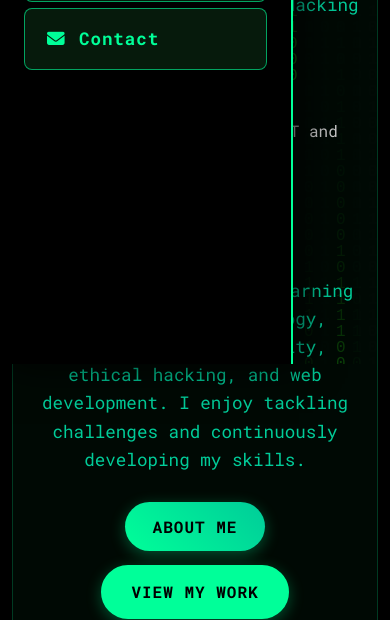
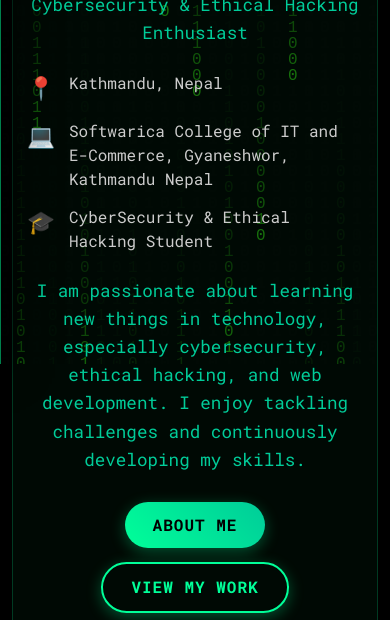
Before and after one commit to Spydomain/SKill-portfolio, a plain HTML site: page index.html in a window 390 px wide. Shown: the part 480-1100 px from the top of the page. Drawn offline with nearby package versions, Linux system fonts and the light colour scheme.

Commit message:
Refactor CSS for clarity and remove blur effects

```diff
--- a/style.css
+++ b/style.css
@@ -195,20 +195,16 @@ img, video, canvas { max-width: 100%; height: auto; display: block; }
     gap: 6px !important;
     padding: 76px 24px 24px !important;
     margin: 0 !important;
-    /* Visual — SOLID BLACK, NO TRANSPARENCY, NO BLUR */
+    /* Visual — SOLID OPAQUE BLACK */
     background: #000000 !important;
     background-color: #000000 !important;
-    /* CRITICAL: REMOVE ALL BLUR - EVERY VARIATION */
+    /* CRITICAL: COMPLETELY REMOVE ALL BLUR */
     backdrop-filter: none !important;
     -webkit-backdrop-filter: none !important;
     -moz-backdrop-filter: none !important;
-    filter: none !important;
-    -webkit-filter: none !important;
-    -moz-filter: none !important;
-    /* Ensure no inherited blur */
-    will-change: auto !important;
-    backface-visibility: auto !important;
-    perspective: none !important;
+    filter: brightness(1) !important;
+    -webkit-filter: brightness(1) !important;
+    -moz-filter: brightness(1) !important;
     /* Font rendering */
     -webkit-font-smoothing: subpixel-antialiased !important;
     -moz-osx-font-smoothing: grayscale !important;
@@ -217,19 +213,22 @@ img, video, canvas { max-width: 100%; height: auto; display: block; }
     box-shadow: 6px 0 40px rgba(0,0,0,0.9) !important;
     /* Slide behaviour */
     transition: transform 0.3s cubic-bezier(0.4,0,0.2,1) !important;
-    /* Z — MUST be above everything to be clickable */
+    /* Z — MUST be above everything */
     z-index: 10001 !important;
     overflow-y: auto !important;
     overflow-x: hidden !important;
-    /* Isolate from parent stacking contexts */
+    /* Isolate from parent */
     isolation: isolate !important;
     /* Ensure pointer events work */
     pointer-events: auto !important;
+    transform: translateX(-100%) !important;
   }
 
   /* Slide in */
   .nav-links.is-open {
     transform: translateX(0) !important;
+    filter: brightness(1) !important;
+    -webkit-filter: brightness(1) !important;
   }
 
   /* ── li — 100% SHARP AND CLEAR ── */
@@ -495,24 +494,26 @@ img, video, canvas { max-width: 100%; height: auto; display: block; }
   text-decoration: none; padding: 12px 28px; border-radius: 30px;
   font-weight: bold; transition: all 0.3s ease; text-align: center;
   display: inline-flex; align-items: center; gap: 8px;
-  /* Ensure text is visible */
-  color: #000 !important;
-  -webkit-text-fill-color: #000 !important;
-  font-size: 1rem !important;
+  /* Ensure text is ALWAYS visible */
   opacity: 1 !important;
   visibility: visible !important;
   text-shadow: none !important;
   filter: none !important;
   backdrop-filter: none !important;
+  font-size: 1rem !important;
+  line-height: 1.4 !important;
 }
 .cta-buttons a:first-child {
-  background: linear-gradient(45deg,#00ff99,#00cc99);
-  color: #000;
+  background: linear-gradient(45deg,#00ff99,#00cc99) !important;
+  color: #000 !important;
+  -webkit-text-fill-color: #000 !important;
   box-shadow: 0 4px 15px rgba(0,255,153,0.3);
 }
 .cta-buttons a:last-child  {
-  border: 2px solid #00ff99;
+  border: 2px solid #00ff99 !important;
   color: #00ff99 !important;
+  -webkit-text-fill-color: #00ff99 !important;
+  background: transparent !important;
 }
 .cta-buttons a:hover {
   transform: translateY(-3px);
```
